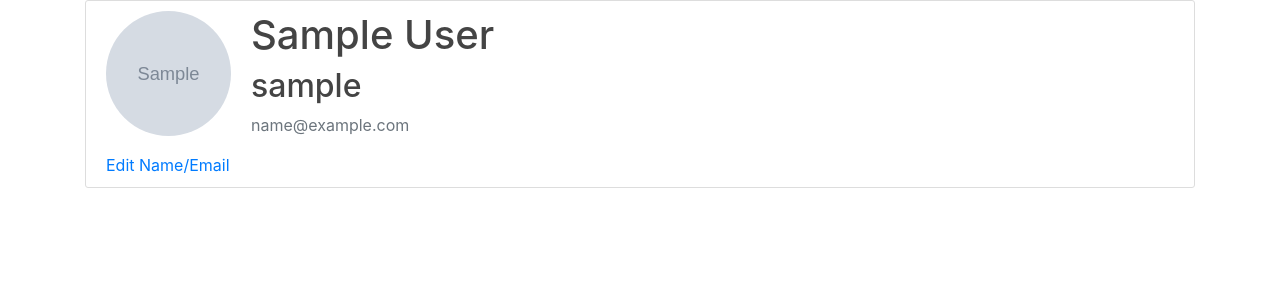
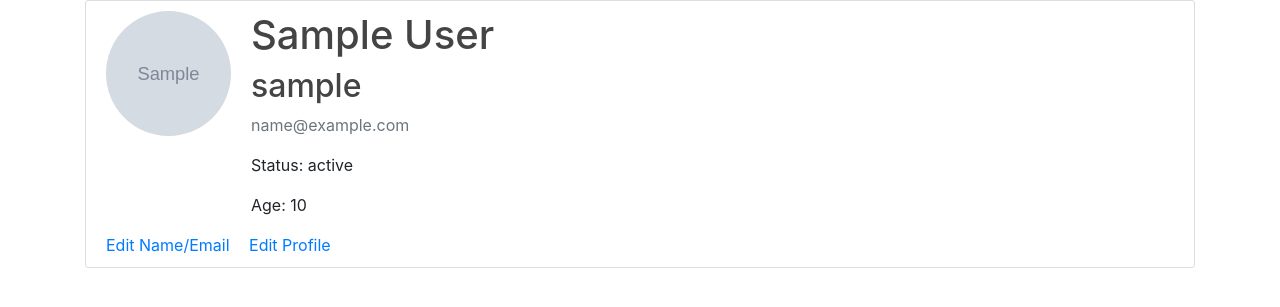
Before and after one commit to Aquitano/programmable, a Django app: a page that uses templates/users/profile.html in a window 1280 px wide. Shown: the part 70-377 px from the top of the page. Run offline with Django 4.2, Linux system fonts and the light colour scheme; a user stored in the database is signed in; tables that the repository leaves empty hold one stand-in row (values such as "Sample post"); grey boxes marked "Sample" are stand-in pictures; some libraries are stand-ins or nearby versions.

Commit message:
feat(core): Add fields to profile (age, status) & Add update page

```diff
--- a/templates/users/profile.html
+++ b/templates/users/profile.html
@@ -11,11 +11,18 @@
                 {% endif %}
                 <h2>{{ profile.user.username }}</h2>
                 <p class="text-secondary">{{ profile.user.email }}</p>
+                {% if profile.status %}
+                    <p>Status: {{ profile.status }}</p>
+                {% endif %}
+                {% if profile.age %}
+                    <p>Age: {{ profile.age }}</p>
+                {% endif %}
             </div>
         </div>
         {% if is_own_profile %}
             <div>
                 <a href="{% url "user-update" profile.user.id %}">Edit Name/Email</a>
+                <a style="padding-left: 15px;" href="{% url "profile-update" profile.id %}">Edit Profile</a>
             </div>
         {% endif %}
     </div>
--- a/users/forms.py
+++ b/users/forms.py
@@ -1,6 +1,7 @@
 from django.contrib.auth.forms import UserCreationForm
 from django import forms
 from django.contrib.auth.models import User
+from .models import Profile
 
 
 class UserRegisterForm(UserCreationForm):
--- a/users/models.py
+++ b/users/models.py
@@ -6,6 +6,8 @@ from django.db import models
 class Profile(models.Model):
     user = models.OneToOneField(User, on_delete=models.CASCADE, default=None)
     image = models.ImageField(default="default.jpg", upload_to="profile_pics")
+    status = models.TextField(default="NO INFO")
+    age = models.IntegerField(default="0")
 
     def __str__(self):
         return f"{self.user.username} Profile"
--- a/users/urls.py
+++ b/users/urls.py
@@ -8,6 +8,7 @@ urlpatterns = [
     path('logout/', auth_views.LogoutView.as_view(template_name='users/logout.html'), name='logout'),
     path('register/', user_views.register, name='register'),
 
+    path('profile/<int:pk>/', user_views.ProfileUpdateStatus.as_view(), name='profile-update'),
     path('profile/<str:username>/', user_views.profile, name='profile'),
     path('user/<int:pk>/', user_views.UserUpdateView.as_view(), name='user-update'),
 ]
--- a/users/views.py
+++ b/users/views.py
@@ -49,3 +49,14 @@ class UserUpdateView(LoginRequiredMixin, UserPassesTestMixin, UpdateView):
 
     def get_success_url(self):
         return reverse("profile", args=[self.request.user.username])
+
+class ProfileUpdateStatus(LoginRequiredMixin, UserPassesTestMixin, UpdateView):
+    model = Profile
+    template_name = "users/profile_update.html"
+    fields = ["status", "image", "age"]
+
+    def test_func(self):
+        return self.request.user == self.get_object().user
+
+    def get_success_url(self):
+        return reverse("profile", args=[self.request.user.username])
```
Also changed, not shown: templates/users/profile_update.html (added, +11 -0 lines), users/migrations/0003_profile_status.py (added), users/migrations/0004_profile_age.py (added).
